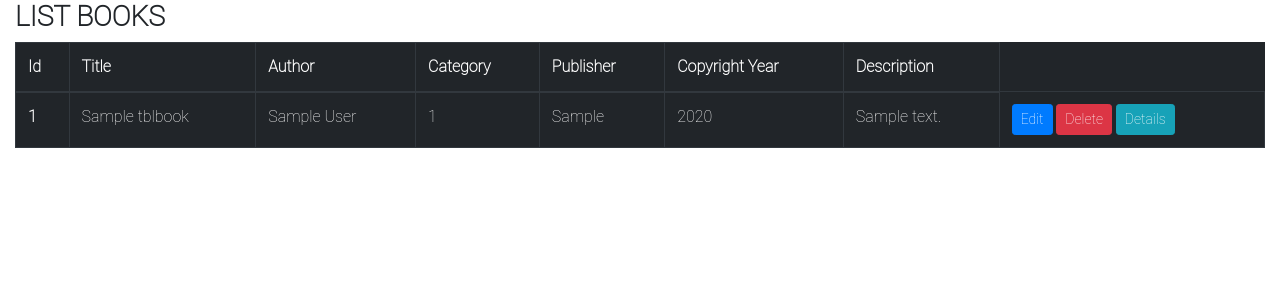
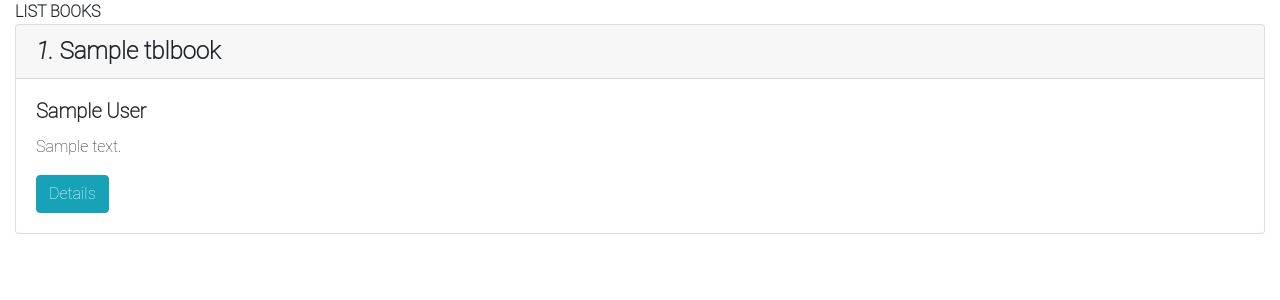
Before and after one commit to minhtn143/Module2_CaseStudy_LibraryManager, a PHP site: page /index.php?page=listBook in a window 1280 px wide. Shown: the part 96-396 px from the top of the page. Run offline with PHP 8.4, Linux system fonts and the light colour scheme; tables that the repository leaves empty hold one stand-in row (values such as "Sample post"); a stand-in replaces the project's code that opens the database connection; some libraries are stand-ins or nearby versions.

Commit message:
bo sung xem details

```diff
--- a/library/controller/BookController.php
+++ b/library/controller/BookController.php
@@ -59,6 +59,15 @@ class BookController
     {
         $books = $this->bookDB->getAll();
         include "view/book/listBook.php";
+    }
 
+    public function details()
+    {
+        if ($_SERVER['REQUEST_METHOD'] === 'GET') {
+            $id = $_GET['id'];
+            $book = $this->bookDB->getBookById($id);
+            var_dump($book);
+            include "view/book/editBook.php";
+        }
     }
 }
--- a/library/index.php
+++ b/library/index.php
@@ -82,6 +82,9 @@ use controller\BookController;
         case 'listBook':
             $bookController->listBook();
             break;
+        case 'detailsBook':
+            $bookController->details();
+            break;
     }
 
 
--- a/library/model/book/BookDB.php
+++ b/library/model/book/BookDB.php
@@ -43,4 +43,16 @@ class BookDB
         }
         return $books;
     }
+
+    public function getBookById($id)
+    {
+        $sql = "SELECT * FROM tblbook WHERE ID = ?";
+        $stmt = $this->conn->prepare($sql);
+        $stmt->execute([$id]);
+        $result = $stmt->fetch();
+        $book = new Book($result['booktitle'], $result['bookauthors'], $result['subjectid'], $result['mdescription'],
+            $result['publisher'], $result['copyrightyear']);
+        $book->setId($id);
+        return $book;
+    }
 }
--- a/library/view/book/listBook.php
+++ b/library/view/book/listBook.php
@@ -1,41 +1,107 @@
 <?php
 
 ?>
-<h3>LIST BOOKS</h3>
-<table class="table table-bordered table-dark">
+<div class="table-responsive">
+    <caption><strong>LIST BOOKS</strong></caption>
+    <!--    display 1-->
+    <!--<table class="table table-bordered table-dark">
         <thead>
         <tr>
             <th scope="col">Id</th>
             <th scope="col">Title</th>
             <th scope="col">Author</th>
-        <th scope="col">Category</th>
-        <th scope="col">Publisher</th>
-        <th scope="col">Copyright Year</th>
             <th scope="col">Description</th>
         </tr>
         </thead>
         <tbody>
+        <?php /*foreach ($books
+
+        as $key => $book): */ ?>
+        <tr>
+            <th scope="row"><?php /*echo ++$key; */ ?></th>
+            <td><?php /*echo $book->getTitle(); */ ?></td>
+            <td><?php /*echo $book->getAuthors(); */ ?></td>
+            <td><?php /*echo $book->getDescription(); */ ?></td>
+
+            <td>
+                <a class="btn btn-primary btn-sm" href="listBook.php?page=update&id=<?php /*echo $book->getId(); */ ?>"
+                   role="button">Edit</a>
+                <a class="btn btn-danger btn-sm" href="listBook.php?page=delete&id=<?php /*echo $book->getId(); */ ?>"
+                   role="button">Delete</a>
+                <a class="btn btn-info btn-sm" href="listBook.php?page=details&id=<?php /*echo $book->getId(); */ ?>"
+                   role="button">Details</a>
+            </td>
+
+            <?php /*endforeach */ ?>
+        </tbody>
+    </table>-->
+
+    <!--    display2-->
+
     <?php foreach ($books
 
                    as $key => $book): ?>
-    <tr>
-        <th scope="row"><?php echo ++$key; ?></th>
-        <td><?php echo $book->getTitle(); ?></td>
-        <td><?php echo $book->getAuthors(); ?></td>
-        <td><?php echo $book->getSubjectId(); ?></td>
-        <td><?php echo $book->getPublisher(); ?></td>
-        <td><?php echo $book->getCopyrightYear(); ?></td>
-        <td><?php echo $book->getDescription(); ?></td>
+        <div class="card">
+            <h4 class="card-header">
+                <i><?php echo ++$key; ?>.</i>
+                <?php echo $book->getTitle(); ?>
+            </h4>
+            <div class="card-body">
+                <h5 class="card-title"><?php echo $book->getAuthors(); ?></h5>
+                <p class="card-text"><?php echo $book->getDescription(); ?></p>
 
-        <td>
-            <a class="btn btn-primary btn-sm" href="listBook.php?page=update&id=<?php echo $book->getId(); ?>"
+                <!--Button modal-->
+                <button type="button" class="btn btn-info" data-toggle="modal"
+                        data-target="#details-<?php echo $book->getId() ?>">
+                    Details
+                </button>
+
+                <!-- Modal -->
+                <div class="modal fade" id="details-<?php echo $book->getId() ?>" tabindex="-1" role="dialog"
+                     aria-labelledby="details-<?php echo $book->getId() ?>" aria-hidden="true">
+                    <div class="modal-dialog">
+                        <div class="modal-content">
+                            <div class="modal-header">
+                                <h3 class="modal-title" id="exampleModalLabel">Book Details</h3>
+                                <button type="button" class="close" data-dismiss="modal" aria-label="Close">
+                                    <span aria-hidden="true">&times;</span>
+                                </button>
+                            </div>
+                            <div class="modal-body">
+                                <div class="col-sm10">
+                                    <div class="card">
+                                        <h4 class="card-header">
+                                            <?php echo $book->getTitle(); ?>
+                                        </h4>
+                                        <div class="card-body">
+                                            <h5 class="card-title"><?php echo $book->getAuthors(); ?></h5>
+                                            <p class="card-text"><?php echo $book->getDescription() ?></p>
+                                        </div>
+                                        <ul class="list-group list-group-flush">
+                                            <li class="list-group-item">
+                                                Category: <?php echo $book->getSubjectId() ?> </li>
+                                            <li class="list-group-item">
+                                                Publisher: <?php echo $book->getPublisher() ?></li>
+                                            <li class="list-group-item">Copyright
+                                                Year: <?php echo $book->getCopyrightYear() ?></li>
+                                        </ul>
+                                    </div>
+                                </div>
+
+                            </div>
+                            <div class="modal-footer">
+
+                                <a class="btn btn-primary" href="./index.php?page=update&id=<?php echo $book->getId(); ?>"
                                    role="button">Edit</a>
-            <a class="btn btn-danger btn-sm" href="listBook.php?page=delete&id=<?php echo $book->getId(); ?>"
+                                <a class="btn btn-danger" href="./index?page=delete&id=<?php echo $book->getId(); ?>"
                                    role="button">Delete</a>
-            <a class="btn btn-info btn-sm" href="listBook.php?page=details&id=<?php echo $book->getId(); ?>"
-               role="button">Details</a>
-        </td>
+                                <button type="button" class="btn btn-secondary" data-dismiss="modal">Close</button>
+                            </div>
+                        </div>
+                    </div>
+                </div>
+            </div>
+        </div>
+    <?php endforeach ?>
 
-        <?php endforeach ?>
-    </tbody>
-</table>
+</div>
```
Also changed, not shown: library/view/book/editBook.php (added, +90 -0 lines). Lines whose indentation alone changed are shown as unchanged.
